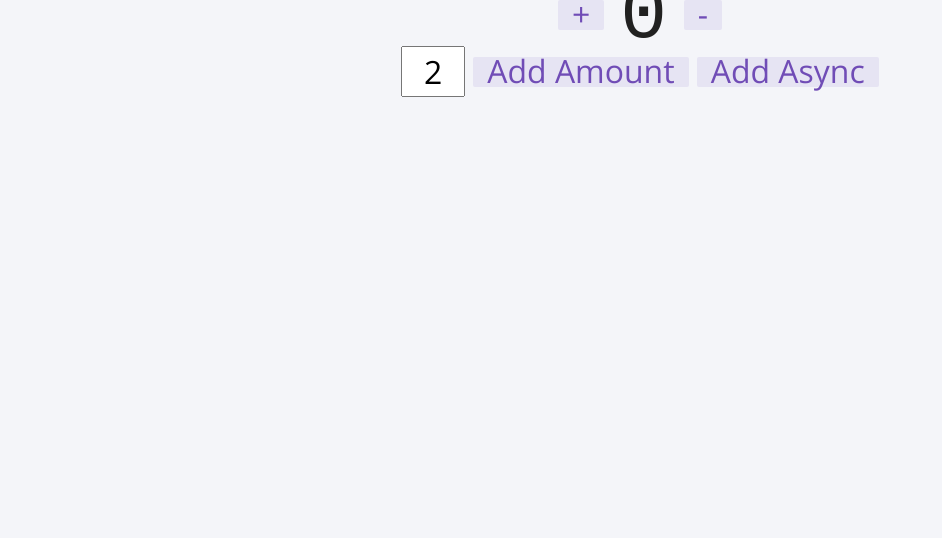
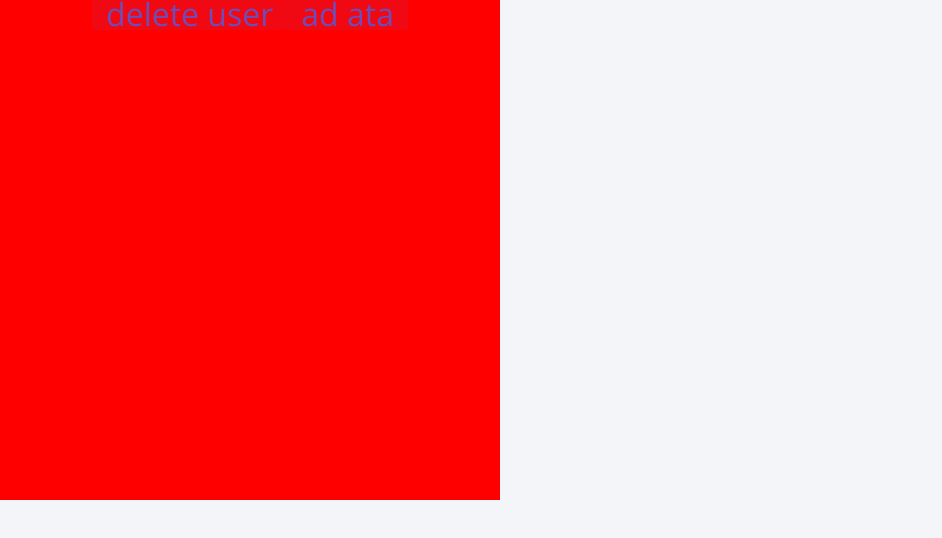
Before and after one commit to fatihazir/Arm-React, a React (Create React App) app: page /counter in a window 1280 px wide. Shown: the top 538 px of the page, without its empty margins (0-942 px from the left). Built offline with nearby package versions, Linux system fonts and the light colour scheme.

Commit message:
Login redux user set

```diff
--- a/src/App.js
+++ b/src/App.js
@@ -9,7 +9,7 @@ import ChangePasswordPage from './pages/profile/ChangePasswordPage';
 import UserPreferencesPage from './pages/profile/UserPreferencesPage'
 import TransactionGroupDetail from './pages/TransactionGroupDetail';
 import { BrowserRouter as Router, Route, Routes } from 'react-router-dom';
-import { Counter } from './features/counter/Counter';
+import { Counter } from './features/user/Counter';
 
 function App() {
     return (
--- a/src/app/store.js
+++ b/src/app/store.js
@@ -4,10 +4,10 @@ import { combineReducers } from "redux";
 import { persistReducer } from 'redux-persist';
 import thunk from 'redux-thunk';
 
-import counterReducer from '../features/counter/counterSlice';
+import userReducer from '../features/user/userSlice';
 
 const reducers = combineReducers({
-    counter: counterReducer
+    user: userReducer
 });
 
 const persistConfig = {
--- a/src/features/counter/Counter.js
+++ /dev/null
@@ -1,60 +0,0 @@
-import React, { useState } from 'react';
-import { useSelector, useDispatch } from 'react-redux';
-import {
-  decrement,
-  increment,
-  incrementByAmount,
-  incrementAsync,
-  selectCount,
-} from './counterSlice';
-import styles from './Counter.module.css';
-
-export function Counter() {
-  const count = useSelector(selectCount);
-  const dispatch = useDispatch();
-  const [incrementAmount, setIncrementAmount] = useState('2');
-
-  return (
-    <div>
-      <div className={styles.row}>
-        <button
-          className={styles.button}
-          aria-label="Increment value"
-          onClick={() => dispatch(increment())}
-        >
-          +
-        </button>
-        <span className={styles.value}>{count}</span>
-        <button
-          className={styles.button}
-          aria-label="Decrement value"
-          onClick={() => dispatch(decrement())}
-        >
-          -
-        </button>
-      </div>
-      <div className={styles.row}>
-        <input
-          className={styles.textbox}
-          aria-label="Set increment amount"
-          value={incrementAmount}
-          onChange={e => setIncrementAmount(e.target.value)}
-        />
-        <button
-          className={styles.button}
-          onClick={() =>
-            dispatch(incrementByAmount(Number(incrementAmount) || 0))
-          }
-        >
-          Add Amount
-        </button>
-        <button
-          className={styles.asyncButton}
-          onClick={() => dispatch(incrementAsync(Number(incrementAmount) || 0))}
-        >
-          Add Async
-        </button>
-      </div>
-    </div>
-  );
-}
--- a/src/features/counter/counterSlice.js
+++ /dev/null
@@ -1,42 +0,0 @@
-import { createSlice } from '@reduxjs/toolkit';
-
-export const counterSlice = createSlice({
-    name: 'counter',
-    initialState: {
-        value: 0,
-    },
-    reducers: {
-        increment: state => {
-            // Redux Toolkit allows us to write "mutating" logic in reducers. It
-            // doesn't actually mutate the state because it uses the Immer library,
-            // which detects changes to a "draft state" and produces a brand new
-            // immutable state based off those changes
-            state.value += 1;
-        },
-        decrement: state => {
-            state.value -= 1;
-        },
-        incrementByAmount: (state, action) => {
-            state.value += action.payload;
-        },
-    },
-});
-
-export const { increment, decrement, incrementByAmount } = counterSlice.actions;
-
-// The function below is called a thunk and allows us to perform async logic. It
-// can be dispatched like a regular action: `dispatch(incrementAsync(10))`. This
-// will call the thunk with the `dispatch` function as the first argument. Async
-// code can then be executed and other actions can be dispatched
-export const incrementAsync = amount => dispatch => {
-    setTimeout(() => {
-        dispatch(incrementByAmount(amount));
-    }, 1000);
-};
-
-// The function below is called a selector and allows us to select a value from
-// the state. Selectors can also be defined inline where they're used instead of
-// in the slice file. For example: `useSelector((state) => state.counter.value)`
-export const selectCount = state => state.counter.value;
-
-export default counterSlice.reducer;
--- /dev/null
+++ b/src/features/user/Counter.js
@@ -0,0 +1,37 @@
+import React, { useState } from 'react';
+import { useSelector, useDispatch } from 'react-redux';
+import {
+  selectUser,
+  deleteUser,
+  setUser
+} from './userSlice';
+import styles from './Counter.module.css';
+
+export function Counter() {
+  const user = useSelector(selectUser);
+  const dispatch = useDispatch();
+
+  console.log(user);
+
+
+  return (
+    <div style={{ backgroundColor: 'red', width: 500, height: 500 }}>
+      <div className={styles.row}>
+        <button
+          className={styles.button}
+          aria-label="Increment value"
+          onClick={() => dispatch(deleteUser())}
+        >
+          delete user
+        </button>
+        <button
+          className={styles.button}
+          aria-label="OYEEEEE"
+          onClick={() => dispatch(setUser({ ad: "yeni ad" }))}
+        >
+          ad ata
+        </button>
+      </div>
+    </div>
+  );
+}
--- /dev/null
+++ b/src/features/user/userSlice.js
@@ -0,0 +1,26 @@
+import { createSlice } from '@reduxjs/toolkit';
+
+export const userSlice = createSlice({
+    name: 'user',
+    initialState: {
+        value: {},
+    },
+    reducers: {
+        setUser: (state, action) => {
+            state.value = action.payload;
+        },
+        deleteUser: (state) => {
+            state.value = {}
+        }
+    },
+});
+
+export const { setUser, deleteUser } = userSlice.actions;
+
+
+// The function below is called a selector and allows us to select a value from
+// the state. Selectors can also be defined inline where they're used instead of
+// in the slice file. For example: `useSelector((state) => state.counter.value)`
+export const selectUser = state => state.user.value;
+
+export default userSlice.reducer;
--- a/src/pages/auth/LoginPage.js
+++ b/src/pages/auth/LoginPage.js
@@ -5,8 +5,19 @@ import Apibase from "../../assets/lib/Apibase"
 import { links } from "../../assets/lib/Constants";
 import ErrorModal from './../../components/ErrorModal';
 import Loading from "../../components/Loading";
+import {
+    selectUser,
+    setUser,
+    deleteUser
+} from '../../features/user/userSlice';
+import { useSelector, useDispatch } from 'react-redux';
 
 function LoginPage() {
+    const user = useSelector(selectUser);
+    const dispatch = useDispatch();
+
+    console.log(user);
+
     const [email, setEmail] = useState("")
     const [password, setPassword] = useState("")
     const [showErrorModal, setShowErrorModal] = useState(false)
@@ -27,10 +38,10 @@ function LoginPage() {
             url: links.login,
             body,
             successFunction: (data) => {
-
+                dispatch(setUser(data.data))
                 setTimeout(() => {
                     window.location.href = '/'
-                }, 1000);
+                }, 1500);
             },
             errorFunction: (data) => {
                 setShowOverlay(true)
```
Also changed, not shown: src/features/user/Counter.module.css (renamed from src/features/counter/Counter.module.css).
